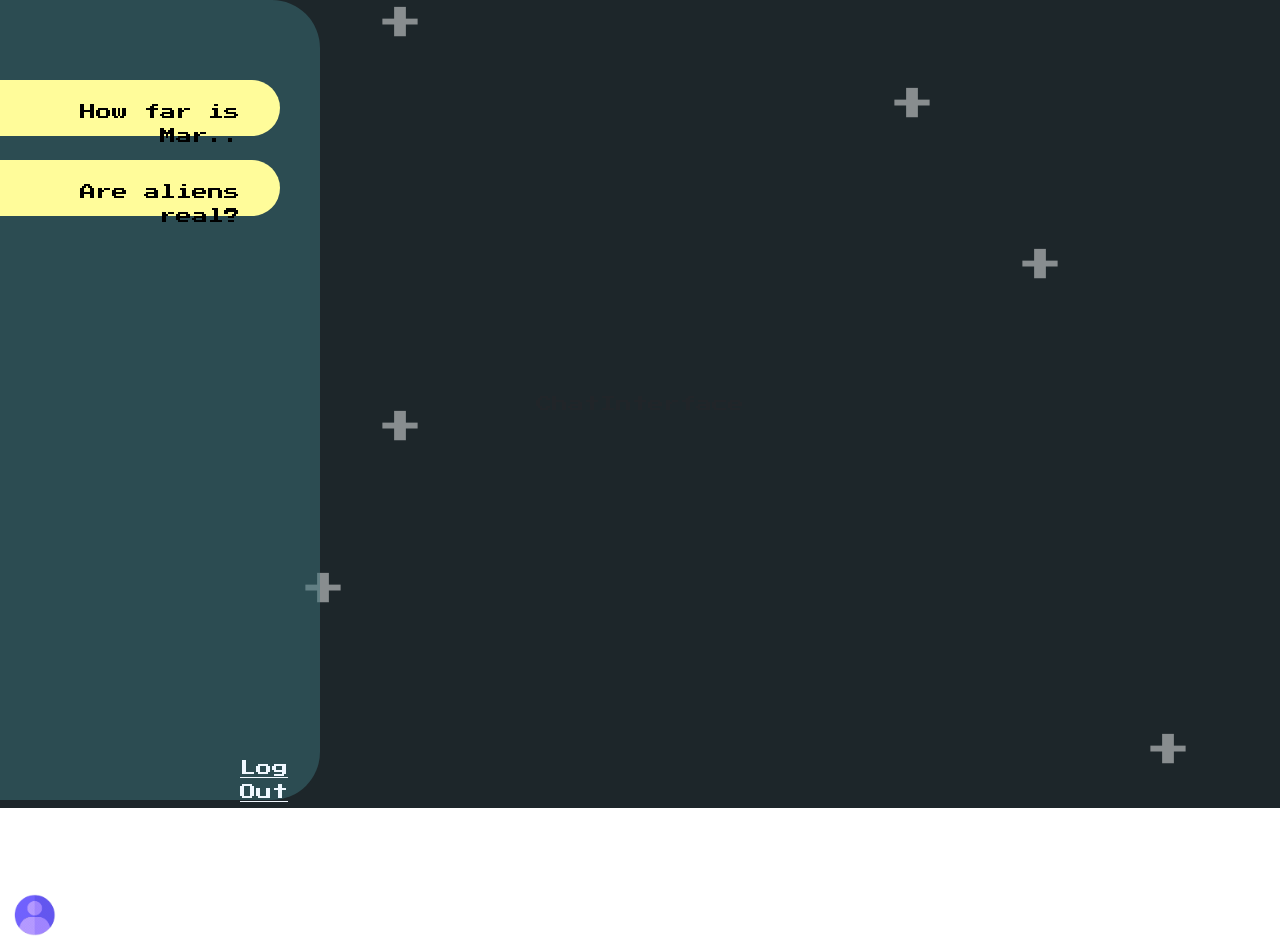
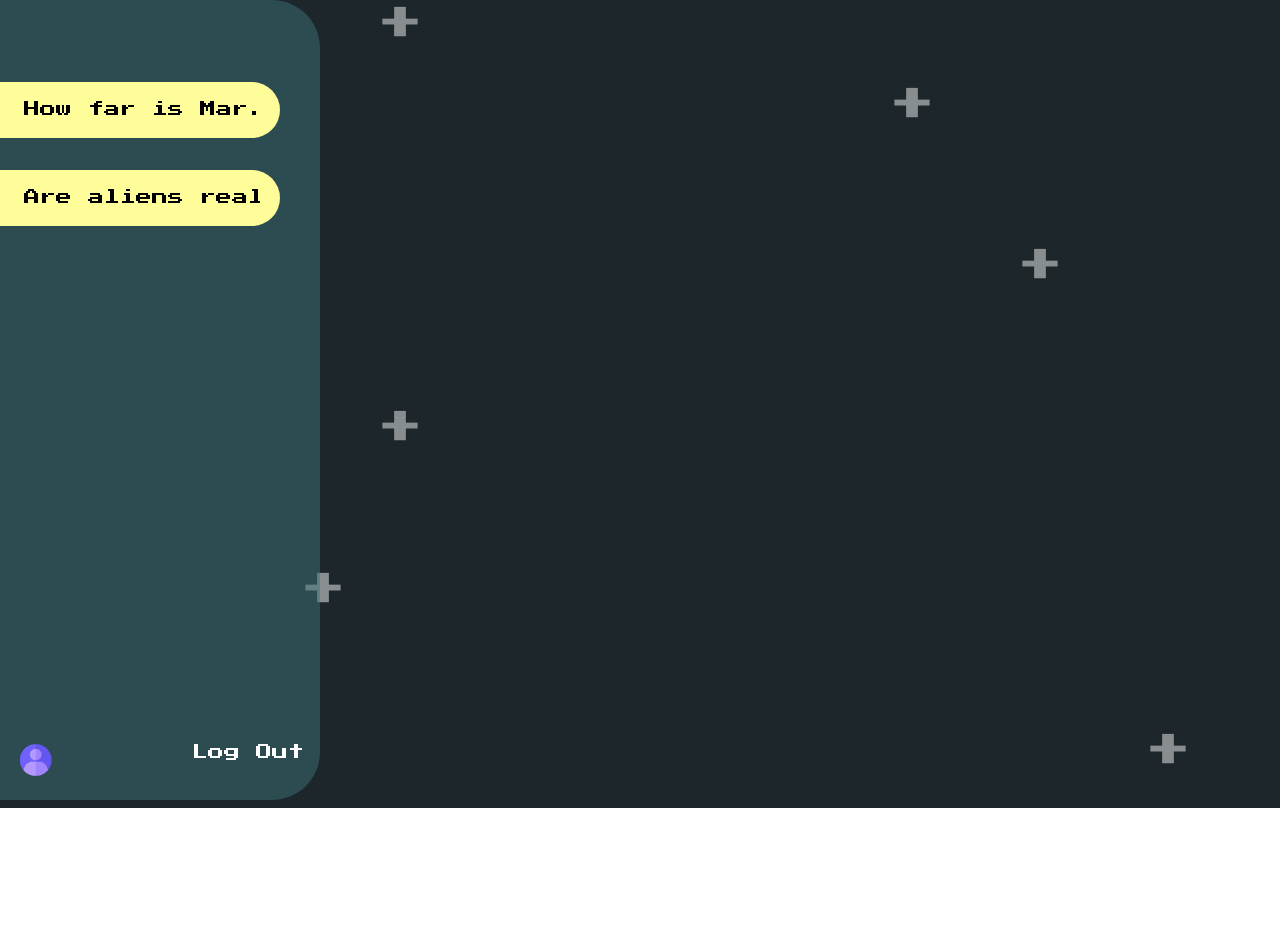
Before and after one commit to SupunVirajDevendra/Aura, a React (Vite) app: page /chat in a window 1280 px wide. After the commit the page ends 808 px from the top, so only its background shows below. Built offline with nearby package versions, Linux system fonts and the light colour scheme.

Commit message:
ChatInterface: fixed alignment issues

```diff
--- a/src/component/ChatInterface/ChatInterface.module.css
+++ b/src/component/ChatInterface/ChatInterface.module.css
@@ -11,10 +11,10 @@
     font-family: "Press Start 2P", system-ui;
   }
 
-  .box{
-    display: left;
-    justify-content: left;
-    align-items: left;
+  .side_panel{
+    display: flex;
+    flex-direction: column;
+    justify-content: space-between;
     height: 100vh; /* Full viewport height */
     position: absolute; /* Allows positioning of child elements */
     top: 0;
@@ -23,42 +23,46 @@
     width: 40vh;
     border-top-right-radius: 3cap;
     border-bottom-right-radius: 3cap;
+    padding-top:50px;
+    padding-bottom:20px;
   }
 
-  .q1{
-    position: absolute;
-    top: 10%;
-    left: 0%;
+  .q {
+    height: 100%;
+  }
+
+  .q1, .q2{
+    margin-top: 10%;
     background-color: #FFFC9A;
     width: 35vh;
     height: 7vh;
     border-top-right-radius: 30px;
     border-bottom-right-radius: 30px;
+    overflow: hidden;
   }
 
-  .q1 p{
-    margin-top: 20px;
+  .q1 p, .q2 p{
+    padding-top: 15px;
     text-align: right;
-    margin-right: 40px;
     color: black;
+    clip-path: inset(0 20px 0 0);
+
   }
 
-  .q2{
-    position: absolute;
-    top: 20%;
-    left: 0%;
-    background-color: #FFFC9A;
-    width: 35vh;
-    height: 7vh;
-    border-top-right-radius: 30px;
-    border-bottom-right-radius: 30px;
+  .user{
+    padding:0 5% 0 5%;
+    display: flex;
+    justify-content: space-between;
+    align-items: center;
   }
 
-  .q2 p{
-    margin-top: 20px;
-    text-align: right;
-    margin-right: 40px;
-    color: black;
+  .user p {
+    color: #ffffff;
+  }
+
+  .user img {
+    width: 40px;
+    height: 40px;
   }
 
   .sparkle1{
@@ -131,19 +135,9 @@
   }
 
   .profileImage{
-    position: absolute;
-    top: 55em;
-    left: 0;
-    width: 50px;
-    height: 50px;
-    object-fit: cover;
-    margin: 10px;
+
   }
 
   .logOut{
-    position: absolute;
-    top: 94.5%;
-    left: 15em;
-    object-fit: cover;
-    color: aliceblue;
+
   }
--- a/src/component/ChatInterface/ChatInterface.tsx
+++ b/src/component/ChatInterface/ChatInterface.tsx
@@ -4,7 +4,6 @@ import user_Acc from "../../assets/common/User_Acc.png";
 function ChatInterface() {
   return (
     <div className={style.wrapper}>
-            ChatInterface
       <div className={style.sparkle1}>+</div>
       <div className={style.sparkle2}>+</div>
       <div className={style.sparkle3}>+</div>
@@ -12,28 +11,25 @@ function ChatInterface() {
       <div className={style.sparkle5}>+</div>
       <div className={style.sparkle6}>+</div>
 
-            <div className={style.box}>
-
-                <a href="">
+      <div className={style.side_panel}>
+        <div className={style.q}>
           <div className={style.q1}>
             <p>How far is Mar..</p>
           </div>
-                </a>
-
-                <a href="">
           <div className={style.q2}>
             <p>Are aliens real?</p>
           </div>
-                </a>
-
-            <a href="" className={style.imageLink}>
-                <img src={user_Acc} alt="profile_image" className={style.profileImage} />
-            </a>
-            <a href="" className={style.logOut}>
-                <p>Log Out</p>
-            </a>
         </div>
 
+        <div className={style.user}>
+          <img
+            src={user_Acc}
+            alt="profile_image"
+            className={style.profileImage}
+          />
+          <p>Log Out</p>
+        </div>
+      </div>
     </div>
   );
 }
--- a/src/component/IntroPage/IntroPage.module.css
+++ b/src/component/IntroPage/IntroPage.module.css
@@ -145,7 +145,7 @@ padding-bottom: 20px;
   color: #ffffff;
 }
 .start_button img {
-  width: 15px;
+  width: 65px;
   height: 65px;
   padding-bottom: 2px;
 }
--- a/src/component/IntroPage/IntroPage.tsx
+++ b/src/component/IntroPage/IntroPage.tsx
@@ -17,9 +17,8 @@ function IntroPage() {
 
   return (
     <div className={style.wrapper}>
-            <a href="" className={style.imageLink}>
                 <img src={user_Acc} alt="profile_image" className={style.profileImage} />
-            </a>
+
 
             <div className={style.sparkle1}>+</div>
             <div className={style.sparkle2}>+</div>
```
Lines whose indentation alone changed are shown as unchanged.
